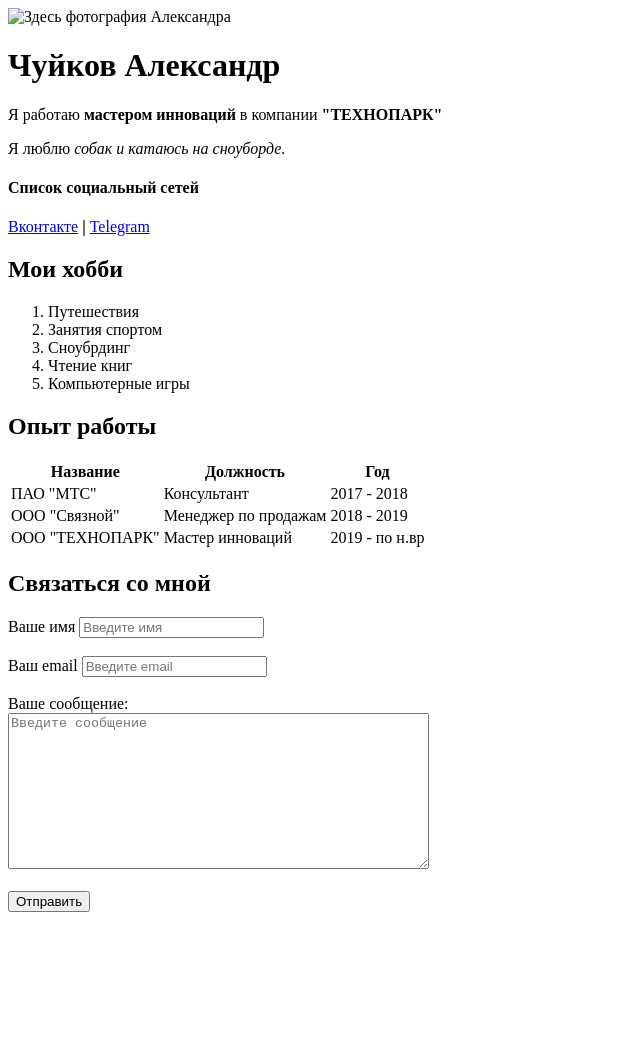
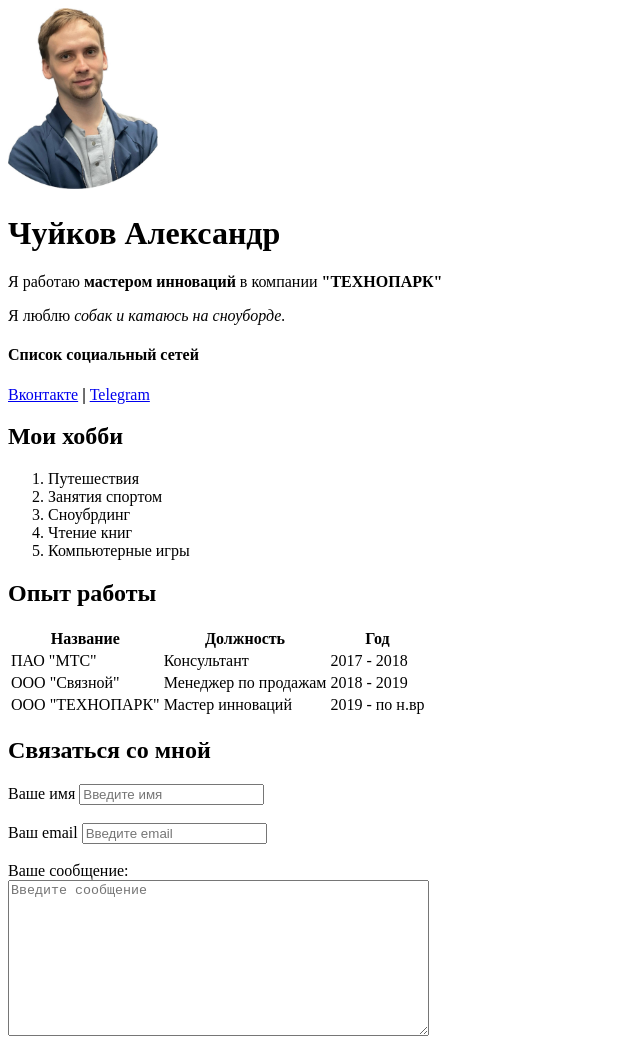
Before and after one commit to AlexTechnoKzn/resume, a plain HTML site: page index.html in a window 1280 px wide. Shown: the top 1039 px of the page, without its empty margins (0-640 px from the left). Before the commit the page ends 920 px from the top, so only its background shows below. Drawn offline with Linux system fonts and the light colour scheme.

Commit message:
index.html

```diff
--- a/index.html
+++ b/index.html
@@ -9,7 +9,7 @@
 </head>
 <body>
 
-<img src="imgs/Аватарка.jpg" alt="Здесь фотография Александра"
+<img src="Аватарка.jpg" alt="Здесь фотография Александра"
 width="150">
 
     <h1>Чуйков Александр</h1>
```
